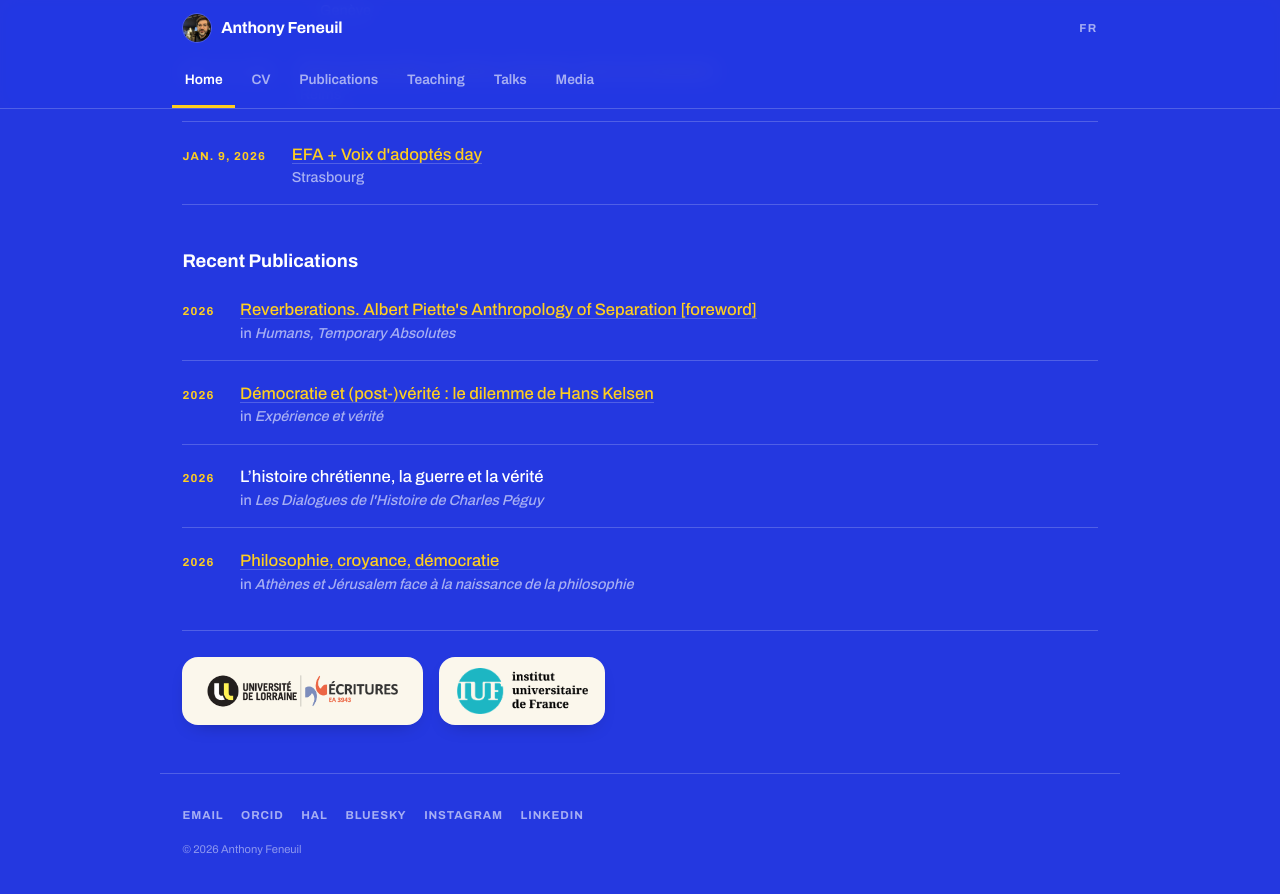
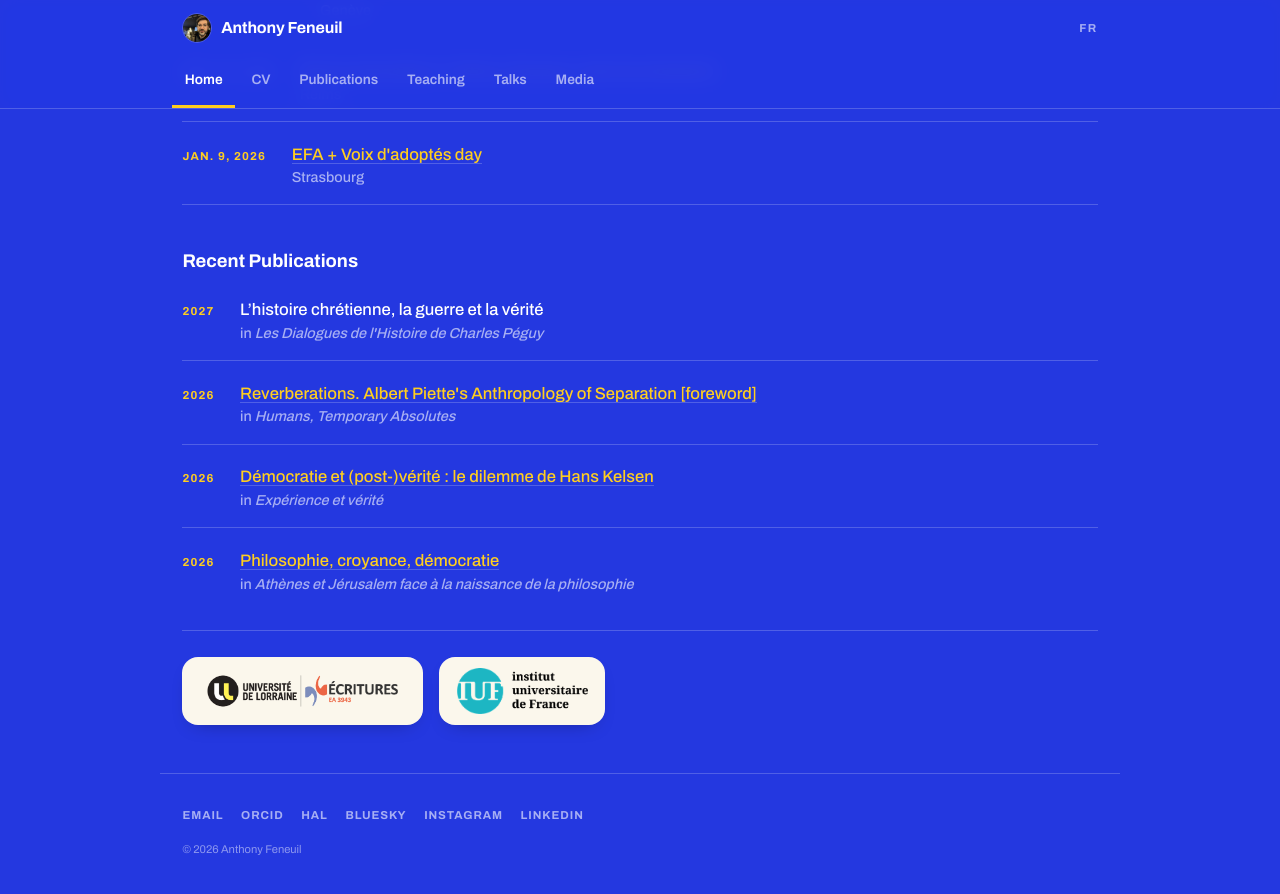
Before and after one commit to anfnl/anfnl.github.io, a Jekyll site: the page built from en/index.md, in a window 1280 px wide and 900 px high, scrolled down 1213 px. Shown: the top 894 px of the window. Built offline with Jekyll 4.4.1, drawn with Linux system fonts in a browser that asks for light colours; some web fonts are replaced.

```diff
--- a/_includes/recent-pubs.html
+++ b/_includes/recent-pubs.html
@@ -1,6 +1,13 @@
 <div class="next-events recent-pubs">
   <h2>{% if page.lang == "fr" %}Publications récentes{% else %}Recent Publications{% endif %}</h2>
   <ul>
+    <li>
+      <span class="event-date">2027</span>
+      <span class="event-desc">
+        L’histoire chrétienne, la guerre et la vérité
+        <span class="event-location">in <em>Les Dialogues de l'Histoire de Charles Péguy</em></span>
+      </span>
+    </li>
     <li>
       <span class="event-date">2026</span>
       <span class="event-desc">
@@ -18,13 +25,6 @@
     <li>
       <span class="event-date">2026</span>
       <span class="event-desc">
-        L’histoire chrétienne, la guerre et la vérité
-        <span class="event-location">in <em>Les Dialogues de l'Histoire de Charles Péguy</em></span>
-      </span>
-    </li>
-    <li>
-      <span class="event-date">2026</span>
-      <span class="event-desc">
         <a href="https://doi.org/10.4000/16fe0">Philosophie, croyance, démocratie</a>
         <span class="event-location">in <em>Athènes et Jérusalem face à la naissance de la philosophie</em></span>
       </span>
```
Also changed, not shown: _pages/publications.md (+2 -2 lines).
